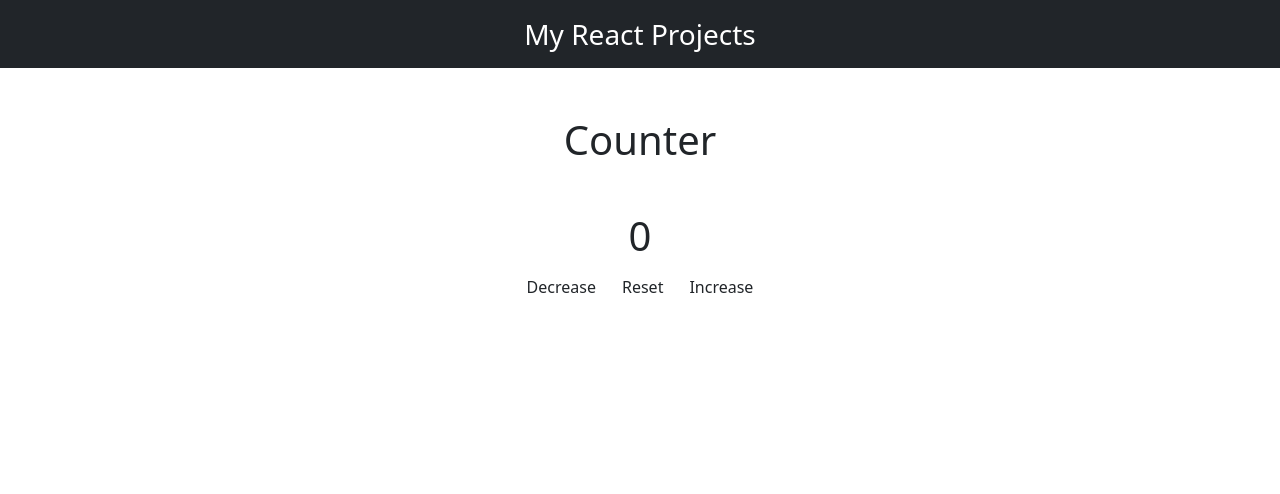
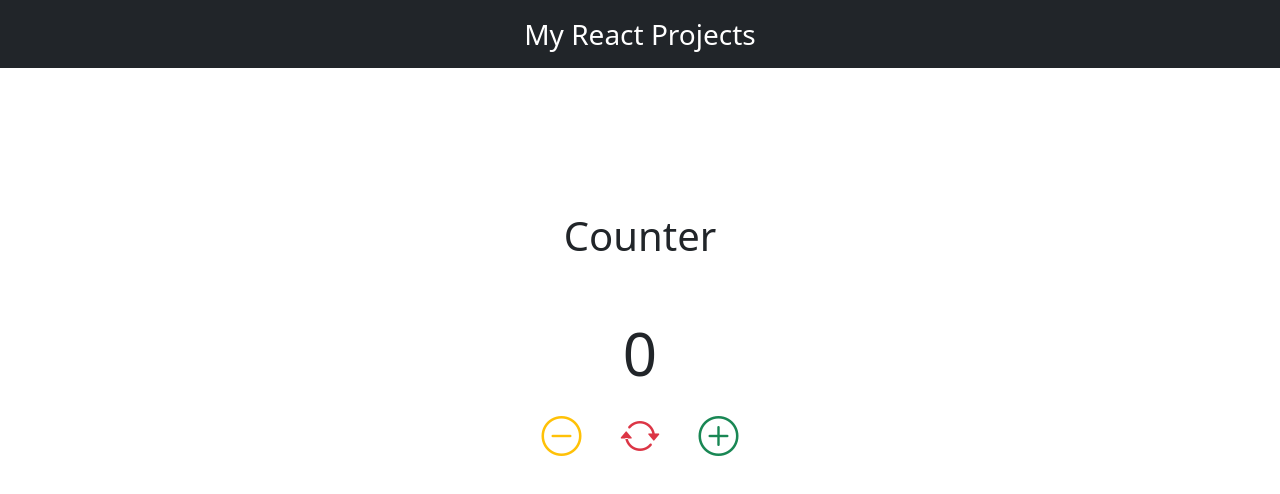
Before and after one commit to bibashmgr/my-projects, a React (Create React App) app: page /counter in a window 1280 px wide. Shown: the top 494 px of the page. Built offline with nearby package versions, Linux system fonts and the light colour scheme.

Commit message:
Updating repo

```diff
--- a/public/index.html
+++ b/public/index.html
@@ -2,10 +2,14 @@
 <html lang="en">
 
 <head>
+    <!-- meta-tags -->
     <meta charset="utf-8" />
     <meta name="viewport" content="width=device-width, initial-scale=1" />
     <meta name="theme-color" content="#000000" />
     <meta name="description" content="Web site created using create-react-app" />
+
+    <!-- css -->
+    <link rel="stylesheet" href="https://cdn.jsdelivr.net/npm/bootstrap-icons@1.6.1/font/bootstrap-icons.css">
 
     <title>React Projects</title>
 </head>
--- a/src/apps/Counter.js
+++ b/src/apps/Counter.js
@@ -24,18 +24,26 @@ const Counter = () => {
     return (
         <>
             <Nav></Nav>
-            <section className='container mt-5 text-center'>
-                <div className='h1'>
-                    Counter
-                </div>
-                <div className='mt-5'>
-                    <h1 className='value'>
-                        {value}
-                    </h1>
-                    <div className='buttons'>
-                        <button type='button' className='btn' onClick={handleSub}>Decrease</button>
-                        <button type='button' className='btn' onClick={handleReset}>Reset</button>
-                        <button type='button' className='btn' onClick={handleAdd}>Increase</button>
+            <section className='container mt-5 counter-container'>
+                <div className='w-50 text-center mt-5 pb-5'>
+                    <div className='h1 mt-5'>
+                        Counter
+                    </div>
+                    <div className='mt-5'>
+                        <div className='value'>
+                            {value}
+                        </div>
+                        <div className='buttons row mt-2 w-50 mx-auto pb-5'>
+                            <div onClick={handleSub} className='col-4 text-end'>
+                                <i class="bi bi-dash-circle text-warning fs-1"></i>
+                            </div>
+                            <div onClick={handleReset} className='col-4 text-center'>
+                                <i class="bi bi-arrow-repeat text-danger fs-1"></i>
+                            </div>
+                            <div onClick={handleAdd} className='col-4 text-start'>
+                                <i class="bi bi-plus-circle text-success fs-1"></i>
+                            </div>
+                        </div>
                     </div>
                 </div>
             </section>
--- a/src/styles/Counter.css
+++ b/src/styles/Counter.css
@@ -0,0 +1,19 @@
+.counter-container {
+    display: flex;
+    flex-direction: column;
+    justify-content: center;
+    align-items: center;
+}
+
+.value {
+    font-size: 60px;
+    font-weight: 500;
+}
+
+.buttons {
+    display: flex;
+}
+
+i {
+    cursor: pointer;
+}
```
